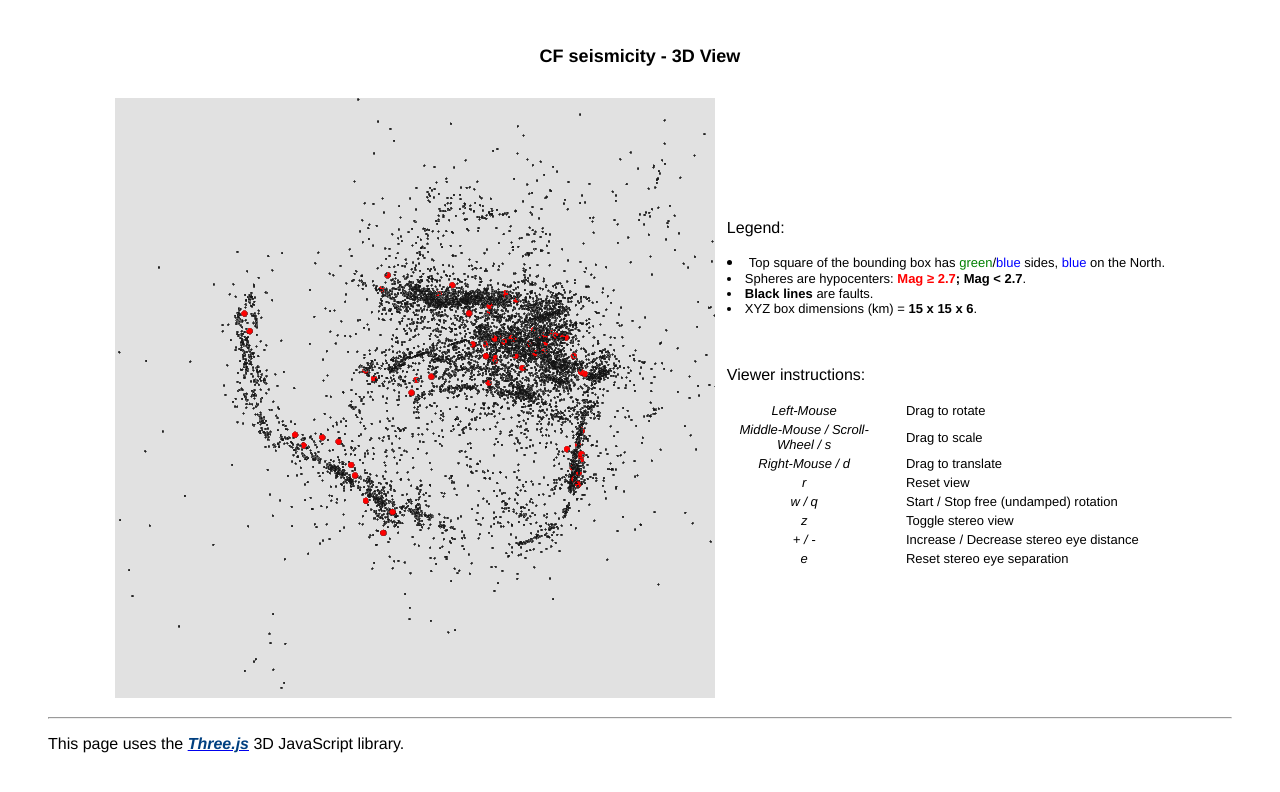
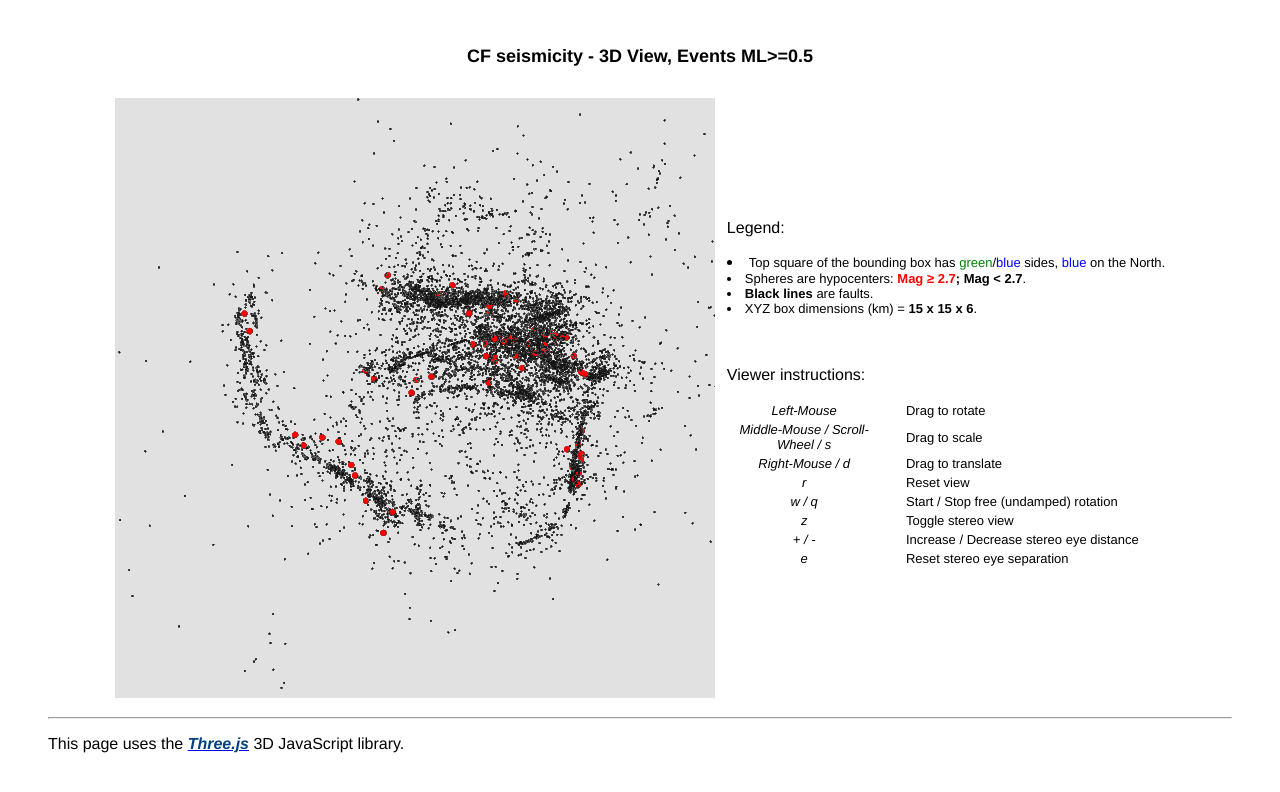
Before and after one commit to iamharrison2000/CF-cat-visual3d, a plain HTML site: page index.html in a window 1280 px wide. Drawn offline with Linux system fonts and the light colour scheme.

Commit message:
Update index.html

```diff
--- a/index.html
+++ b/index.html
@@ -6,7 +6,7 @@
 <font face='helvetica'>
  <body>
   <h2 align='center'>
-   <font size=4> CF seismicity - 3D View </font>
+   <font size=4> CF seismicity - 3D View, Events ML>=0.5</font>
   </h2>
 <blockquote>
 
```
